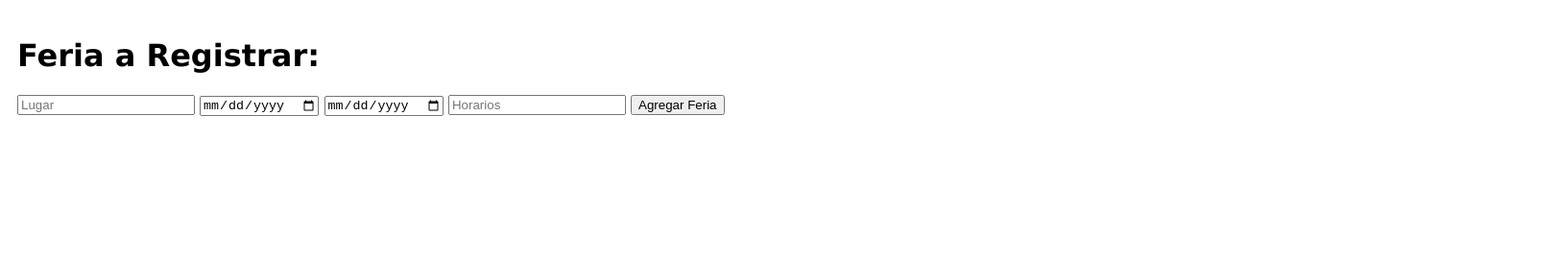
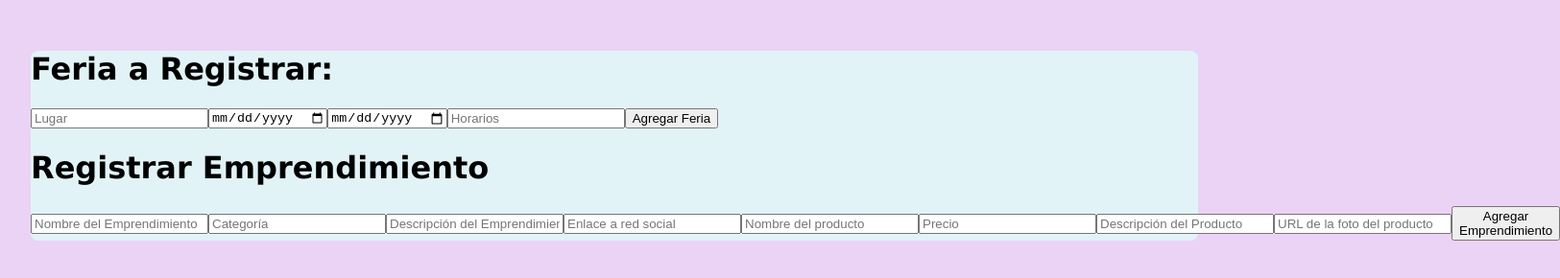
Before and after one commit to sofiaas16/Examen_JavaScript_HernandezSara, a plain HTML site: page index.html in a window 1280 px wide. Shown: the whole page at 96% size, 1625 px wide, since content can reach past the window. Drawn offline with Linux system fonts and the light colour scheme.

Commit message:
feat: :lipstick: Styles and New Form
Agregue el otro formulario del producto

```diff
--- a/index.html
+++ b/index.html
@@ -7,6 +7,7 @@
     <link rel="stylesheet" href="styles.css">
 </head>
 <body>
+<div class="formularios">
   <h1>Feria a Registrar:</h1>
   <form id="FormdeFeria">
     <input type="text" id="nombre" placeholder="Lugar">
@@ -16,5 +17,19 @@
     <button type="submit">Agregar Feria</button>
   </form>
 
+  <h1>Registrar Emprendimiento</h1>
+  <form id="FormdeEmprendimiento">
+    <input type="text" id="empnombre" placeholder="Nombre del Emprendimiento">
+    <input type="text" id="categoria" placeholder="Categoría">
+    <input type="text" id="descripcion" placeholder="Descripción del Emprendimiento">
+    <input type="url" id="enlace" placeholder="Enlace a red social">
+    <input type="text" id="productname" placeholder="Nombre del producto">
+    <input type="number" id="priceproduct" placeholder="Precio">
+    <input type="text" id="descripcionproduct" placeholder="Descripción del Producto">
+    <input type="text" id="fotoProd" placeholder="URL de la foto del producto">
+    <button type="submit">Agregar Emprendimiento</button>
+  </form>
+</div>
+
 </body>
 </html>
--- a/styles.css
+++ b/styles.css
@@ -1,4 +1,19 @@
 body {
-    padding: 10px;
+    padding: 1.5rem;
     font-family: Verdana, Geneva, Tahoma, sans-serif;
+    min-height: 100vh;
+    background-color: rgb(235, 211, 245);
+
 }
+
+form {
+    display: flex;
+    align-items: center;
+
+}
+
+.formularios {
+    background-color: rgb(226, 243, 247);
+    border-radius: 0.5rem;
+
+}
```
Also changed, not shown: 1 other file.
